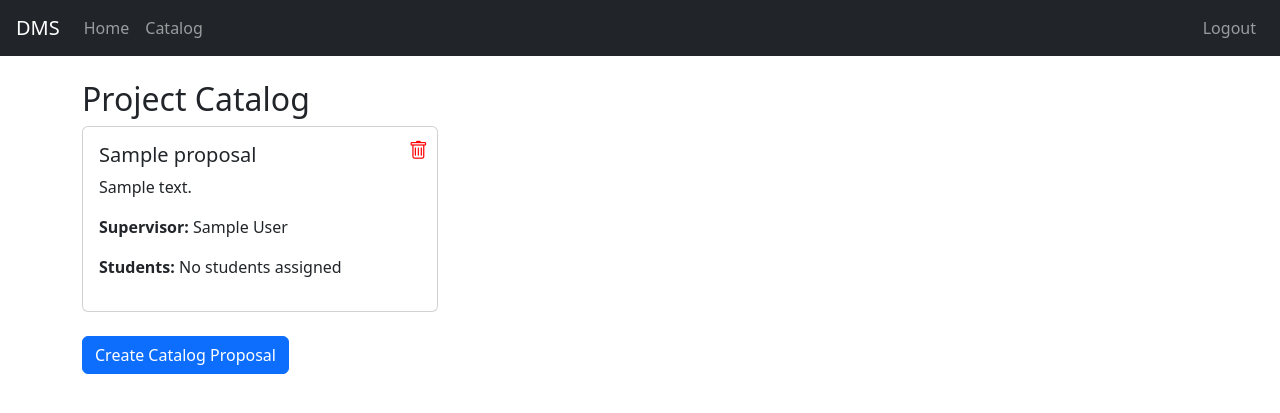
After one commit to TechyByte/ECMM427, a Flask app: page /proposal/catalog in a window 1280 px wide. The commit adds this page. Shown: the top 413 px of the page. Run offline with Flask 3, Linux system fonts and the light colour scheme; a user stored in the database is signed in; tables that the repository leaves empty hold one stand-in row (values such as "Sample post").

Commit message:
created catalog page with create and delete functions

```diff
--- a/routes/proposal.py
+++ b/routes/proposal.py
@@ -1,4 +1,4 @@
-from flask import Blueprint, redirect, url_for, request, flash, abort
+from flask import Blueprint, redirect, url_for, request, flash, abort, render_template
 from flask_login import login_required, current_user
 from datetime import datetime
 
@@ -104,3 +104,57 @@ def withdraw_proposal(proposal_id):
         db.session.rollback()
         flash(f'Error withdrawing proposal: {e}', 'danger')
     return redirect(url_for('user.home'))
+
+
+@proposal_bp.route('/catalog', methods=['GET'])
+@login_required
+def view_catalog():
+    catalog = CatalogProposal.query.join(User)\
+        .filter(User.is_supervisor == True, CatalogProposal.active == True, User.active == True).all()
+    return render_template("catalog.html", catalog=catalog, supervisors=User.get_active_supervisors())
+
+@proposal_bp.route('/create_catalog_proposal', methods=['POST'])
+@login_required
+def create_catalog_proposal():
+    user = current_user.obj
+    if not user.is_supervisor:
+        flash('Only supervisors can create catalog proposals.', 'danger')
+        return redirect(url_for('proposal.view_catalog'))
+    title = request.form.get('title')
+    description = request.form.get('description')
+    if not title or not description:
+        flash('Title and description are required.', 'danger')
+        return redirect(url_for('proposal.view_catalog'))
+    try:
+        catalog_proposal = CatalogProposal(
+            title=title,
+            description=description,
+            supervisor_id=user.id,
+            active=True
+        )
+        db.session.add(catalog_proposal)
+        db.session.commit()
+        flash('Catalog proposal created successfully.', 'success')
+    except Exception as e:
+        db.session.rollback()
+        flash(f'Error creating catalog proposal: {e}', 'danger')
+    return redirect(url_for('proposal.view_catalog'))
+
+@proposal_bp.route('/deactivate_catalog_proposal/<int:proposal_id>', methods=['POST'])
+@login_required
+def deactivate_catalog_proposal(proposal_id):
+    if not (current_user.obj.is_admin or current_user.obj.is_supervisor):
+        flash('Only admins and supervisors can deactivate catalog proposals.', 'danger')
+        return redirect(url_for('proposal.view_catalog'))
+    proposal = CatalogProposal.query.get_or_404(proposal_id)
+    if proposal.supervisor_id != current_user.obj.id and not current_user.obj.is_admin:
+        flash('You do not have permission to deactivate this catalog proposal.', 'danger')
+        return redirect(url_for('proposal.view_catalog'))
+    proposal.active = False
+    try:
+        db.session.commit()
+        flash('Catalog proposal deactivated.', 'success')
+    except Exception as e:
+        db.session.rollback()
+        flash(f'Error deactivating catalog proposal: {e}', 'danger')
+    return redirect(url_for('proposal.view_catalog'))
--- a/templates/base.html
+++ b/templates/base.html
@@ -4,6 +4,7 @@
   <meta charset="UTF-8">
   <title>{% block title %}DMS{% endblock %}</title>
   <link href="https://cdn.jsdelivr.net/npm/bootstrap@5.3.2/dist/css/bootstrap.min.css" rel="stylesheet">
+	<link rel="stylesheet" href="https://cdn.jsdelivr.net/npm/bootstrap-icons@1.10.5/font/bootstrap-icons.css">
 </head>
 <div aria-live="polite" aria-atomic="true" class="position-fixed top-0 end-0 p-3" style="z-index: 1080;">
   <div id="toast-container">
@@ -33,8 +34,19 @@
   <nav class="navbar navbar-expand-lg navbar-dark bg-dark px-3">
 	<a class="navbar-brand" href="{{ url_for('user.home') }}" title="Dissertation Management Service">DMS</a>
 	<div class="collapse navbar-collapse">
+        {% if current_user.is_authenticated %}
+        <ul class="navbar-nav me-auto">
+            <li class="nav-item">
+          <a class="nav-link" href="{{ url_for('user.home') }}">Home</a>
+        </li>
+      <li class="nav-item">
+        <a class="nav-link" href="{{ url_for('proposal.view_catalog') }}">Catalog</a>
+      </li>
+        </ul>
 	  <ul class="navbar-nav ms-auto">
-        {% if current_user.is_authenticated %}
+
+
+
 		  <li class="nav-item">
             <a class="nav-link" href="{{ url_for('auth.logout') }}">Logout</a>
 		  </li>
--- /dev/null
+++ b/templates/catalog.html
@@ -0,0 +1,49 @@
+{% extends "base.html" %}
+{% block title %}Project Catalog{% endblock %}
+
+{% block content %}
+<h2>Project Catalog</h2>
+
+{% if catalog %}
+    <div class="row">
+        {% for p in catalog %}
+            <div class="col-md-4 mb-4">
+                <div class="card h-100">
+                    <div class="card-body">
+                        <h5 class="card-title">{{ p.title }}</h5>
+                        <p class="card-text">{{ p.description }}</p>
+                        <p class="card-text"><strong>Supervisor:</strong> {{ p.supervisor.name }}</p>
+                        {%  if current_user.is_admin  %}
+                        <p class="card-text"><strong>Students:</strong>
+                            {% if p.students %}
+                                {{ p.students | map(attribute='name') | join(', ') }}
+                            {% else %}
+                                No students assigned
+                            {% endif %}
+                        </p>
+                        {% endif %}
+                        {% if current_user.obj.is_admin or current_user.id == p.supervisor_id %}
+                            <form method="POST" action="{{ url_for('proposal.deactivate_catalog_proposal', proposal_id=p.id) }}" style="position:absolute; top:0.5rem; right:0.5rem; z-index:2;">
+                                <button type="submit" class="btn btn-link p-0" title="Deactivate Proposal" onclick="return confirm('Are you sure you want to deactivate this catalog proposal?');">
+                                    <i class="bi bi-trash" style="color: red; font-size: 1.2rem;"></i>
+                                </button>
+                            </form>
+                        {% endif %}
+                    </div>
+                </div>
+            </div>
+        {% endfor %}
+    </div>
+{% else %}
+    <p>No projects available in the catalog.</p>
+{% endif %}
+
+{% if current_user.obj.is_student %}
+    <button class="btn btn-success" data-bs-toggle="modal" data-bs-target="#proposalModal">Submit a Proposal</button>
+    {% include 'modal_proposal.html' %}
+{% endif %}
+{% if current_user.obj.is_supervisor %}
+    <button class="btn btn-primary" data-bs-toggle="modal" data-bs-target="#catalogProposalModal">Create Catalog Proposal</button>
+    {% include 'modal_create_catalog_proposal.html' %}
+{% endif %}
+{% endblock %}
--- /dev/null
+++ b/templates/modal_create_catalog_proposal.html
@@ -0,0 +1,26 @@
+<div class="modal fade" id="catalogProposalModal" tabindex="-1" aria-labelledby="catalogProposalModalLabel" aria-hidden="true">
+  <div class="modal-dialog">
+    <div class="modal-content">
+      <form method="POST" action="{{ url_for('proposal.create_catalog_proposal') }}">
+        <div class="modal-header">
+          <h5 class="modal-title" id="catalogProposalModalLabel">Create Catalog Proposal</h5>
+          <button type="button" class="btn-close" data-bs-dismiss="modal" aria-label="Close"></button>
+        </div>
+        <div class="modal-body">
+          <div class="mb-3">
+            <label for="title" class="form-label">Title</label>
+            <input type="text" class="form-control" id="title" name="title" required>
+          </div>
+          <div class="mb-3">
+            <label for="description" class="form-label">Description</label>
+            <textarea class="form-control" id="description" name="description" rows="3" required></textarea>
+          </div>
+        </div>
+        <div class="modal-footer">
+          <button type="button" class="btn btn-secondary" data-bs-dismiss="modal">Cancel</button>
+          <button type="submit" class="btn btn-primary">Create Proposal</button>
+        </div>
+      </form>
+    </div>
+  </div>
+</div>
```
Also changed, not shown: models/CatalogProposal.py (+6 -1 lines). Lines whose indentation alone changed are shown as unchanged.
